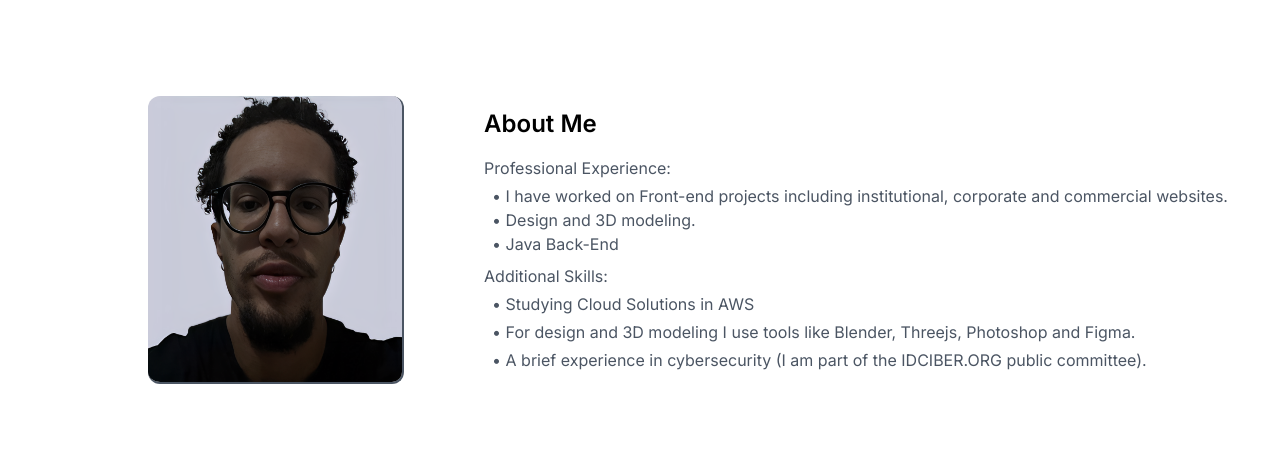
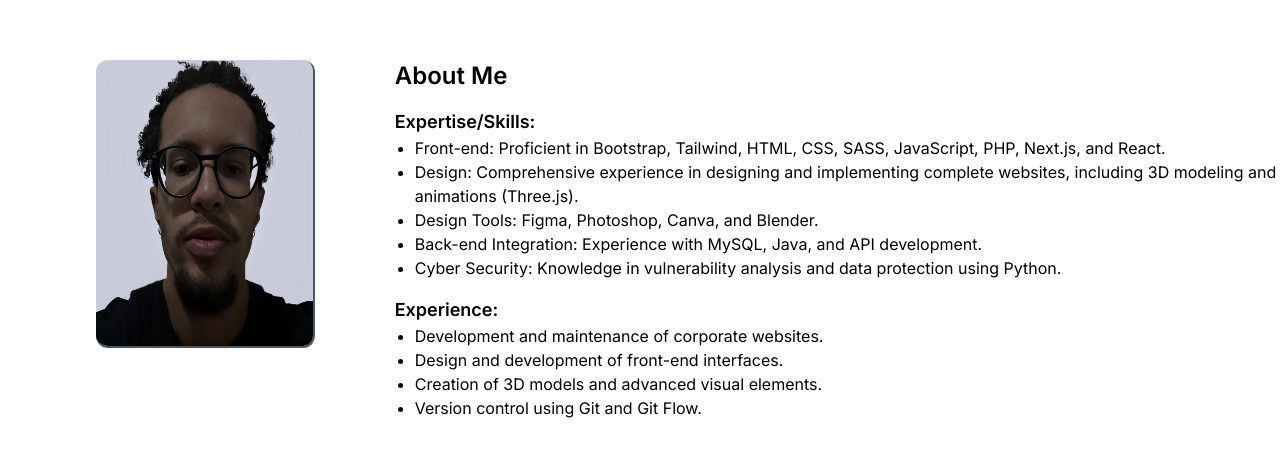
Before and after one commit to yurisantiags/Portf-lio3D, a Next.js app: page /about in a window 1280 px wide. Shown: the part 420-876 px from the top of the page. Built offline with nearby package versions, Linux system fonts and the light colour scheme.

Commit message:
Project Finalized (subject to future improvements)

```diff
--- a/src/app/components/aboutTxt.js
+++ b/src/app/components/aboutTxt.js
@@ -35,20 +35,23 @@ export default function AboutTxt() {
     <div className="flex justify-center items-center md:justify-start">
       <div data-aos="fade-up" className="md:pl-20 text-center md:text-left">
         <h2 className="font-semibold text-black text-2xl mb-4 animated-heading">About Me</h2>
-        <h6 className="font-normal text-sm md:text-base text-gray-600">
-          <ul>
-            <li> Professional Experience:</li>
-            <li className='pt-1 pl-2'>• I have worked on Front-end projects including institutional, corporate and commercial websites.</li>
-            <li className=' pl-2'>• Design and 3D modeling.</li>
-            <li className='pb-2 pl-2'>• Java Back-End</li>
+        <div className="mt-4">
+          <h4 className="font-semibold text-lg mt-4">Expertise/Skills:</h4>
+          <ul className="list-disc pl-5">
+            <li>Front-end: Proficient in Bootstrap, Tailwind, HTML, CSS, SASS, JavaScript, PHP, Next.js, and React.</li>
+            <li>Design: Comprehensive experience in designing and implementing complete websites, including 3D modeling and animations (Three.js).</li>
+            <li>Design Tools: Figma, Photoshop, Canva, and Blender.</li>
+            <li>Back-end Integration: Experience with MySQL, Java, and API development.</li>
+            <li>Cyber Security: Knowledge in vulnerability analysis and data protection using Python.</li>
           </ul>
-          <ul>
-            <li> Additional Skills:</li>
-            <li className='pt-1 pl-2'>• Studying Cloud Solutions in AWS</li>
-            <li className='pt-1 pl-2'>• For design and 3D modeling I use tools like Blender, Threejs, Photoshop and Figma.</li>
-            <li className=' pt-1 pl-2 '>• A brief experience in cybersecurity (I am part of the IDCIBER.ORG public committee).</li>
+          <h4 className="font-semibold text-lg mt-4">Experience:</h4>
+          <ul className="list-disc pl-5">
+            <li>Development and maintenance of corporate websites.</li>
+            <li>Design and development of front-end interfaces.</li>
+            <li>Creation of 3D models and advanced visual elements.</li>
+            <li >Version control using Git and Git Flow.</li>
           </ul>
-        </h6>
+        </div>
       </div>
     </div>
   );
```
